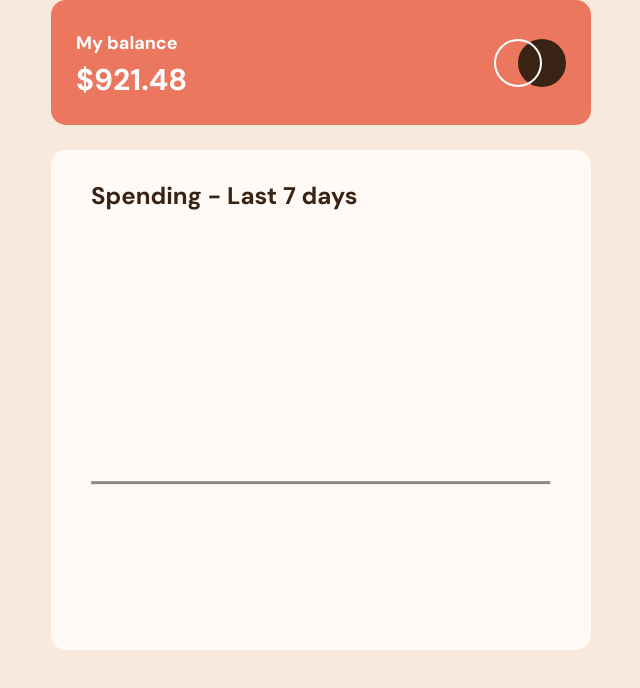
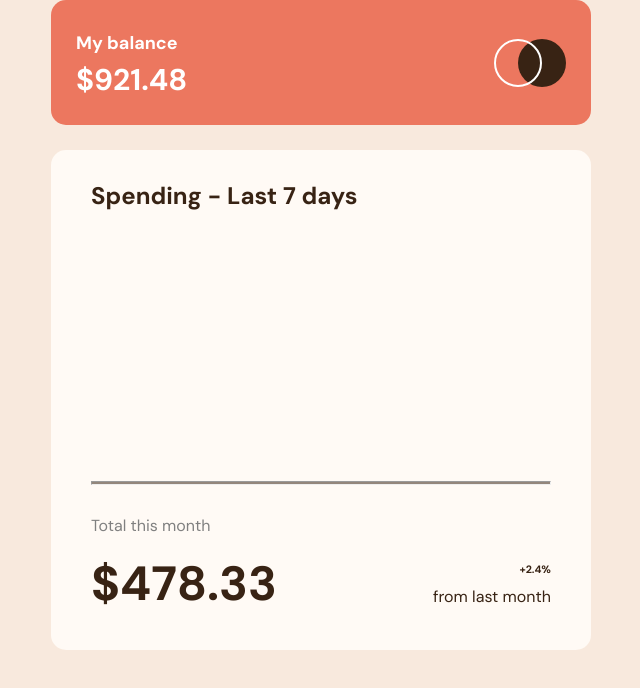
Before and after one commit to alieuk61/expenses-chart-component-main, a plain HTML site: page index.html in a window 1280 px wide. Shown: the whole page, without its empty margins (319-959 px from the left). Drawn offline with Linux system fonts and the light colour scheme.

Commit message:
Update index.html

```diff
--- a/index.html
+++ b/index.html
@@ -35,30 +35,26 @@
 <div class="barchart-div">
 <!-- creating the bars in the for loop as its faster -->
 
-
 </div>
 
 <hr>
-
+<p class="para-above-balance">Total this month</p>
+<div class="total-spending">
+<h2 class="total-balance">$478.33</h2>
+<div class="spendings">
+  <h6 class="spendings-heading">+2.4%</h6>
+  <p class="spendings-para">from last month</p>
+</div>
+</div>
 </div>
 
   <!--
 
 
 
-  mon
-  tue
-  wed
-  thu
-  fri
-  sat
-  sun
 
-  Total this month
-  $478.33
 
-  +2.4%
-  from last month -->
+ -->
 
   <!-- <div class="attribution">
     Challenge by <a href="https://www.frontendmentor.io?ref=challenge" target="_blank">Frontend Mentor</a>.
```
